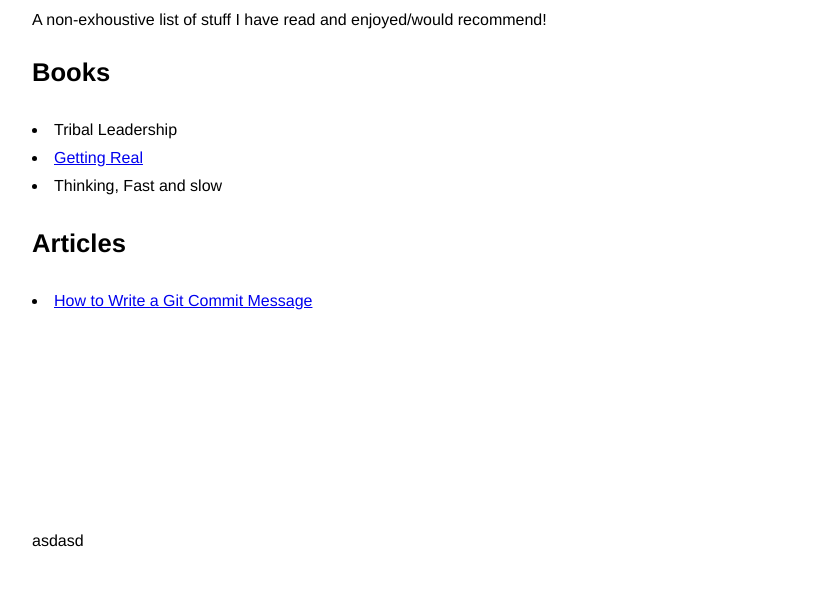
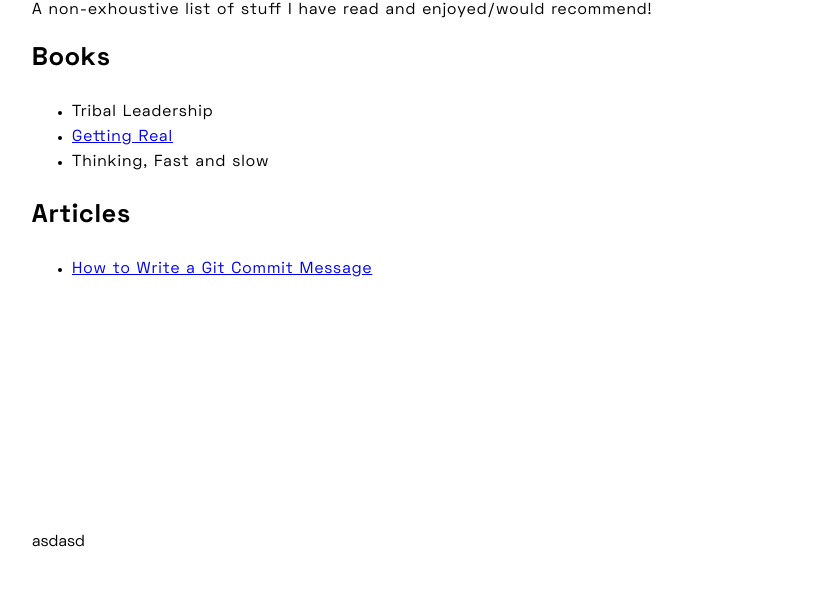
Before and after one commit to perlindstroem/lndstrm, a Gatsby site: page /reads in a window 1280 px wide. Shown: the part 210-800 px from the top of the page, without its empty margins (208-1047 px from the left). Built offline with nearby package versions, Linux system fonts and the light colour scheme; Gatsby itself is replaced by a stand-in of ours.

Commit message:
add custom fonts

```diff
--- a/src/layout/styles.scss
+++ b/src/layout/styles.scss
@@ -1,5 +1,35 @@
+@font-face {
+  font-family: 'Space Grotesk';
+  font-weight: 400;
+  src: url('../../static/fonts/SpaceGrotesk-Regular.woff2') format('woff2')
+}
+
+@font-face {
+  font-family: 'Space Grotesk';
+  font-weight: 300;
+  src: url('../../static/fonts/SpaceGrotesk-Light.woff2') format('woff2')
+}
+
+@font-face {
+  font-family: 'Space Grotesk';
+  font-weight: 500;
+  src: url('../../static/fonts/SpaceGrotesk-Medium.woff2') format('woff2')
+}
+
+@font-face {
+  font-family: 'Space Grotesk';
+  font-weight: 600;
+  src: url('../../static/fonts/SpaceGrotesk-SemiBold.woff2') format('woff2')
+}
+
+@font-face {
+  font-family: 'Space Grotesk';
+  font-weight: 700;
+  src: url('../../static/fonts/SpaceGrotesk-Bold.woff2') format('woff2')
+}
+
 * {
-  font-family: Helvetica, "sans-serif";
+  font-family: 'Space Grotesk', Helvetica, "sans-serif";
 }
 
 body,
@@ -60,17 +90,23 @@ html {
 }
 
 .nav-title {
-  font-weight: 600;
+  font-weight: 800;
   font-size: 1.1rem;
 }
 
 h1 {
-	font-size: 2.2rem;
+  font-size: 2.2rem;
+  letter-spacing: 0.08rem;
 }
 
 h2 {
-	font-size: 1.6rem;
+  font-size: 1.6rem;
+  letter-spacing: 0.08rem;
 	padding: .5rem 0;
+}
+
+p, a, li {
+  letter-spacing: 0.06rem;
 }
 
 li {
--- a/src/pages/reads.js
+++ b/src/pages/reads.js
@@ -11,8 +11,8 @@ export default () => {
       link: "https://basecamp.com/books/getting-real",
     },
     {
-		name: "Thinking, Fast and slow"
-	}
+      name: "Thinking, Fast and slow",
+    },
   ]
 
   const articles = [
@@ -24,17 +24,23 @@ export default () => {
   return (
     <Layout>
       <h1>Reads</h1>
-	  <p>A non-exhoustive list of stuff I have read and enjoyed/would recommend!</p>
+      <p>
+        A non-exhoustive list of stuff I have read and enjoyed/would recommend!
+      </p>
       <h2>Books</h2>
+      <ul>
         {books.map(({ name, link }) => (
           <li key={name}>{link ? <a href={link}>{name}</a> : `${name}`}</li>
         ))}
+      </ul>
       <h2>Articles</h2>
+      <ul>
         {articles.map(({ name, link }) => (
           <li key={name}>
             <a href={link}>{name}</a>
           </li>
         ))}
+      </ul>
     </Layout>
   )
 }
```
Also changed, not shown: static/fonts/SpaceGrotesk-Bold.woff2 (added), static/fonts/SpaceGrotesk-Light.woff2 (added), static/fonts/SpaceGrotesk-Medium.woff2 (added), static/fonts/SpaceGrotesk-Regular.woff2 (added), static/fonts/SpaceGrotesk-SemiBold.woff2 (added). Lines whose indentation alone changed are shown as unchanged.
